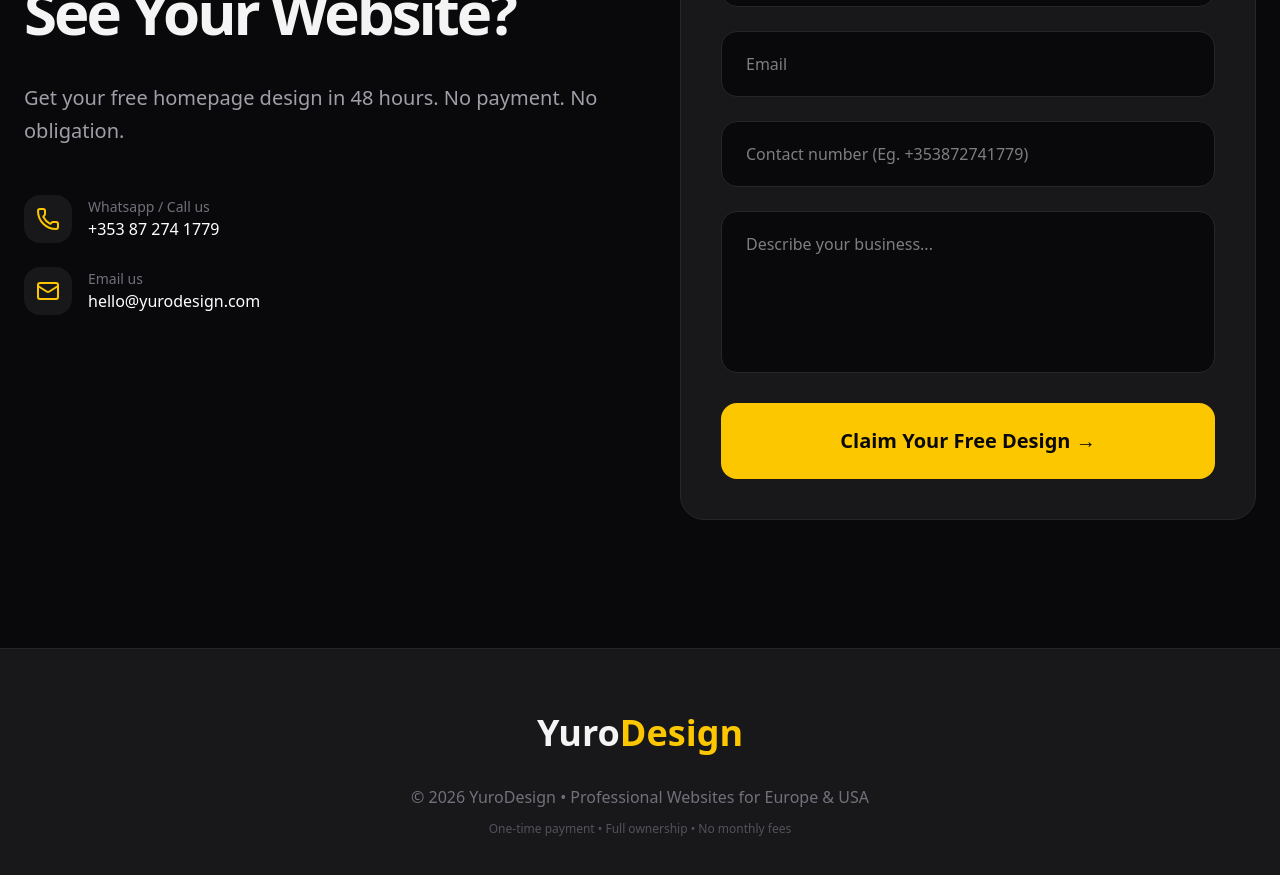
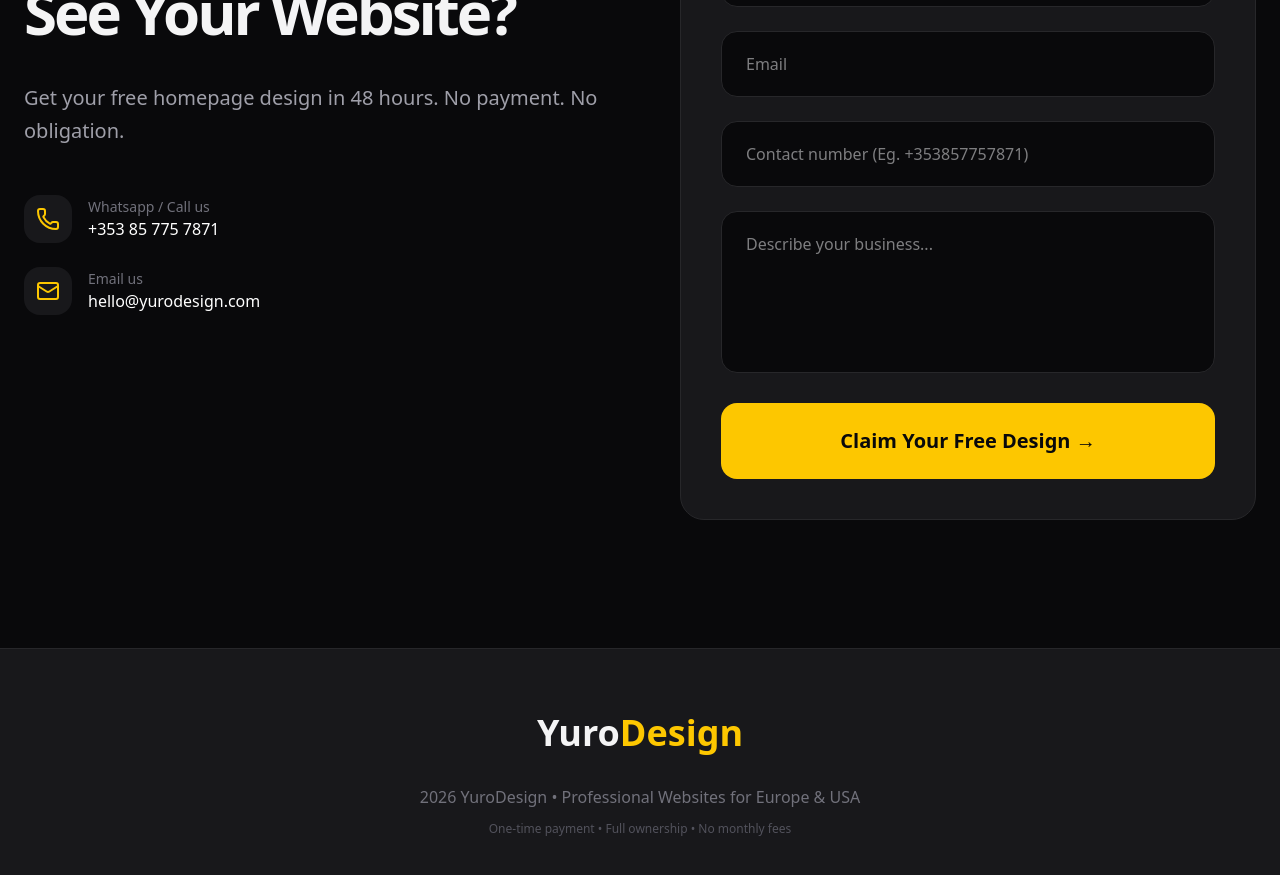
Before and after one commit to yurodesign/company_site, a Next.js app: page / in a window 1280 px wide. Shown: the part 5180-6055 px from the top of the page. Built offline with nearby package versions, Linux system fonts and the light colour scheme; no server answers.

Commit message:
phone number change

```diff
--- a/app/components/HomeMain.js
+++ b/app/components/HomeMain.js
@@ -588,7 +588,7 @@
             {/* Contact Info */}
             <div className="space-y-6">
               <a
-                href="tel:+353872741779"
+                href="tel:+353857757871"
                 className="flex items-center gap-4 text-white font-medium hover:text-yellow-400 transition-colors group"
               >
                 <div className="w-12 h-12 bg-zinc-900 rounded-2xl flex items-center justify-center text-yellow-400 group-hover:scale-110 transition-transform">
@@ -596,7 +596,7 @@
                 </div>
                 <div>
                   <p className="text-sm text-zinc-500">Whatsapp / Call us</p>
-                  <p>+353 87 274 1779</p>
+                  <p>+353 85 775 7871</p>
                 </div>
               </a>
 
@@ -643,7 +643,7 @@
               name="phone"
               value={form.phone}
               onChange={handleChange}
-              placeholder="Contact number (Eg. +353872741779)"
+              placeholder="Contact number (Eg. +353857757871)"
               className="w-full bg-zinc-950 border border-zinc-800 rounded-2xl px-6 py-5 focus:border-yellow-400 outline-none transition-all"
             />
             <textarea
@@ -677,7 +677,7 @@
           </span>
         </div>
         <p className="text-zinc-500">
-          © 2026 YuroDesign • Professional Websites for Europe &amp; USA
+          2026 YuroDesign • Professional Websites for Europe &amp; USA
         </p>
         <p className="text-xs text-zinc-600 mt-3">
           One-time payment • Full ownership • No monthly fees
--- a/app/layout.js
+++ b/app/layout.js
@@ -1,15 +1,4 @@
-import { Geist, Geist_Mono } from "next/font/google";
 import "./globals.css";
-
-const geistSans = Geist({
-  variable: "--font-geist-sans",
-  subsets: ["latin"],
-});
-
-const geistMono = Geist_Mono({
-  variable: "--font-geist-mono",
-  subsets: ["latin"],
-});
 
 export const metadata = {
   title: "YuroDesign - Premium Websites",
@@ -20,7 +9,7 @@
   return (
     <html
       lang="en"
-      className={`${geistSans.variable} ${geistMono.variable} h-full antialiased`}
+      className="h-full antialiased"
     >
       {/* Fixed Hydration Warning */}
       <body suppressHydrationWarning={true}>
```
